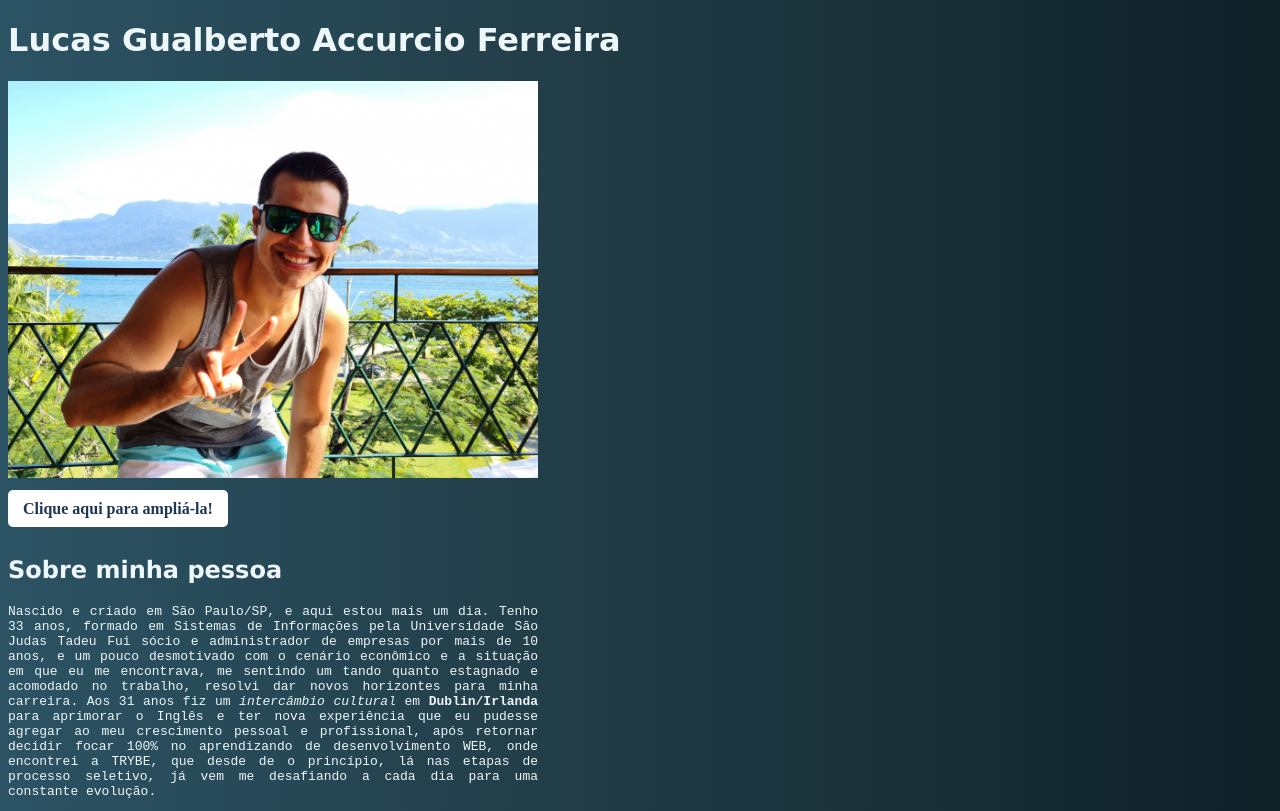
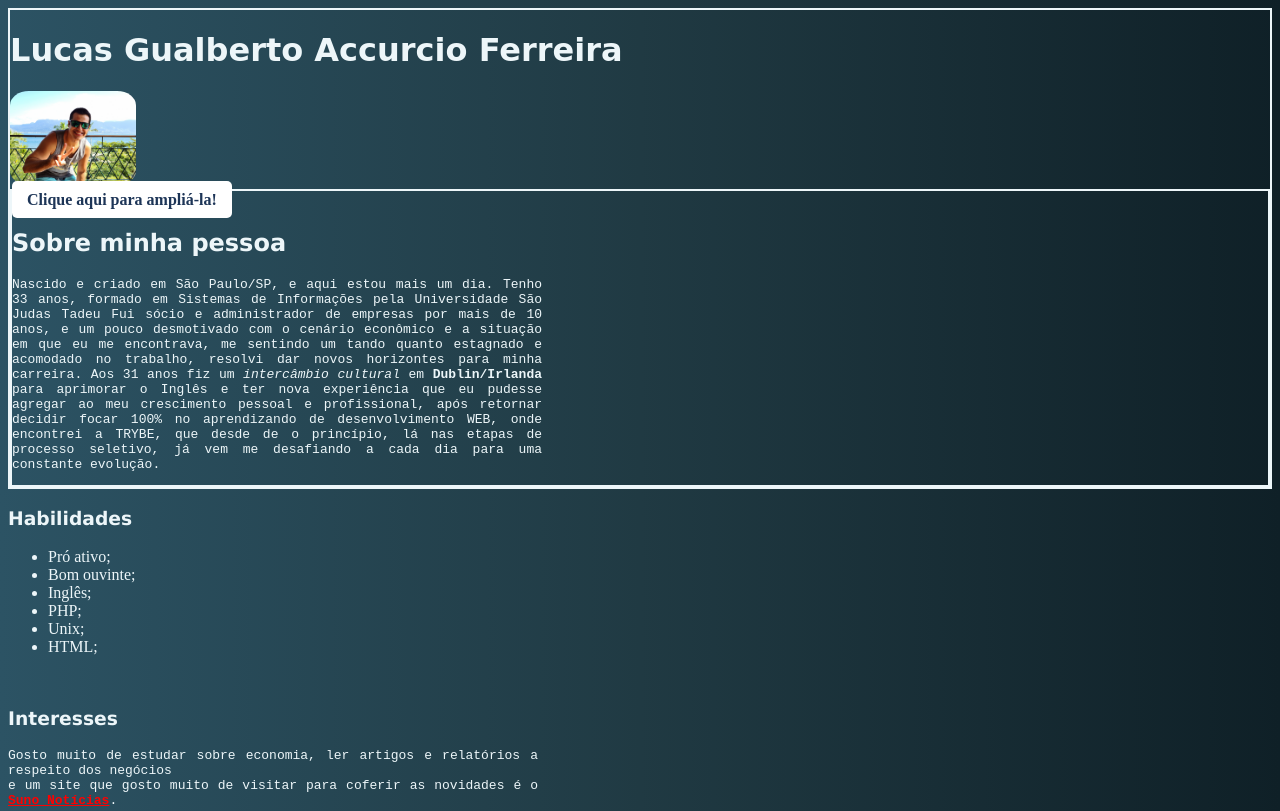
Before and after one commit to LucasAccurcio/lucasaccurcio.github.io, a plain HTML site: page index.html in a window 1280 px wide. Shown: the top 811 px of the page. Drawn offline with Linux system fonts and the light colour scheme.

Commit message:
Add CSS file

```diff
--- a/index.html
+++ b/index.html
@@ -5,50 +5,15 @@
     <meta http-equiv="X-UA-Compatible" content="IE=edge">
     <meta name="viewport" content="width=device-width, initial-scale=1.0">
     <title>Lucas Accurcio</title>
-    <!-- <link rel="stylesheet" type="text/css" href="style.css"> -->
-    <style>
-        body{
-            background: #0F2027;  /* fallback for old browsers */
-            background: -webkit-linear-gradient(to right, #2C5364, #203A43, #0F2027);  /* Chrome 10-25, Safari 5.1-6 */
-            background: linear-gradient(to right, #2C5364, #203A43, #0F2027); /* W3C, IE 10+/ Edge, Firefox 16+, Chrome 26+, Opera 12+, Safari 7+ */
-            /* background-color: #1d3557; */
-            color: #edf6f9;
-        }
-        .button-photo{
-            text-decoration: none;
-            font-weight: bold;
-            color: #1d3557;
-            background-color: white;
-            padding: 10px 15px;
-            border-radius: 5px;
-        }
-        h1{
-            font-family: cursive, 'Lucida Sans', 'Lucida Sans Regular', 'Lucida Grande', 'Lucida Sans Unicode', Geneva, Verdana, sans-serif;
-        }
-        h2,h3{
-            font-family: 'Lucida Sans', 'Lucida Sans Regular', 'Lucida Grande', 'Lucida Sans Unicode', Geneva, Verdana, sans-serif;
-        }
-        p{
-            text-align: justify;
-            font-family: monospace;
-            width: 530px;
-        }
-        .link-pagina{
-            text-decoration: underline;
-            color: red;
-            font-weight: bold;
+    <link rel="stylesheet" type="text/css" href="style.css">
 
-        }
-    </style>
 </head>
 <body>
+    <div>
         <h1 id="topo">Lucas Gualberto Accurcio Ferreira</h1>
-    <img  src="/images/20210604_110822.jpg" width="530px" alt="Foto do Lucas na varanda">
-    <br>
-    <br>
+        <img class="imagem-profile" src="/images/20210604_110822.jpg" alt="Foto do Lucas na varanda">
+            <div>
                 <a class="button-photo" href="/images/20210604_110822.jpg" target="_blank">Clique aqui para ampliá-la!</a>
-    <br>
-    <br>
                 <h2>Sobre minha pessoa</h2>
                 <p>
                 Nascido e criado em São Paulo/SP, e aqui estou mais um dia.
@@ -62,8 +27,8 @@
                 TRYBE, que desde de o princípio, lá nas etapas de processo seletivo, já vem me desafiando
                 a cada dia para uma constante evolução.
                 </p>
-    <br>
-
+            </div>
+    </div>
     <h3>Habilidades</h3>
         <ul>
             <li>Pró ativo;</li>
--- /dev/null
+++ b/style.css
@@ -0,0 +1,39 @@
+body{
+    background: #0F2027;  /* fallback for old browsers */
+    background: -webkit-linear-gradient(to right, #2C5364, #203A43, #0F2027);  /* Chrome 10-25, Safari 5.1-6 */
+    background: linear-gradient(to right, #2C5364, #203A43, #0F2027); /* W3C, IE 10+/ Edge, Firefox 16+, Chrome 26+, Opera 12+, Safari 7+ */
+    /* background-color: #1d3557; */
+    color: #edf6f9;
+}
+.button-photo{
+    text-decoration: none;
+    font-weight: bold;
+    color: #1d3557;
+    background-color: white;
+    padding: 10px 15px;
+    border-radius: 5px;
+}
+h1{
+    font-family: cursive, 'Lucida Sans', 'Lucida Sans Regular', 'Lucida Grande', 'Lucida Sans Unicode', Geneva, Verdana, sans-serif;
+}
+h2,h3{
+    font-family: 'Lucida Sans', 'Lucida Sans Regular', 'Lucida Grande', 'Lucida Sans Unicode', Geneva, Verdana, sans-serif;
+}
+p{
+    text-align: justify;
+    font-family: monospace;
+    width: 530px;
+}
+.link-pagina{
+    text-decoration: underline;
+    color: red;
+    font-weight: bold;
+
+}
+div{
+    border: 2px solid;
+}
+.imagem-profile{
+    border-radius: 15%;
+    width: 10%;
+}
```
Lines whose indentation alone changed are shown as unchanged.
